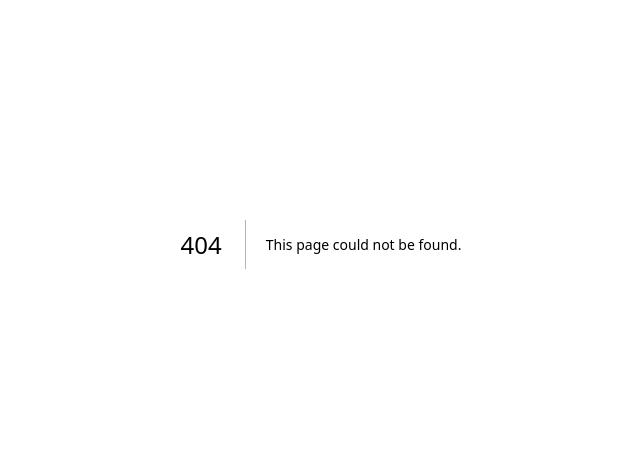
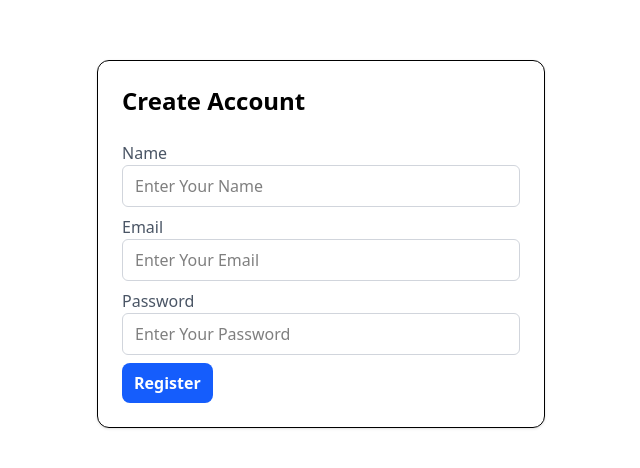
Before and after one commit to MrRohitMI/project-flow, a Next.js app: page /register in a window 1280 px wide. Before the commit this address had no page. Shown: the part 156-624 px from the top of the page, without its empty margins (319-959 px from the left). Built offline with nearby package versions, Linux system fonts and the light colour scheme.

Commit message:
Added user registration and login validation * User model + password hashing * Registration with Zod validation + duplicate email check * Login form + login validation * Find user + bcrypt password verification

```diff
--- /dev/null
+++ b/app/(auth)/login/page.tsx
@@ -0,0 +1,12 @@
+import LoginForm from "@/components/auth/login-form";
+
+export default function LoginPage() {
+  return (
+    <main className="flex min-h-screen items-center justify-center">
+      <div className="w-full max-w-md rounded-xl border p-6 shadow-sm">
+        <h1 className="mb-6 text-2xl font-bold">Login</h1>
+        <LoginForm/>
+      </div>
+    </main>
+  );
+}
--- /dev/null
+++ b/app/(auth)/register/page.tsx
@@ -0,0 +1,13 @@
+import RegisterForm from "@/components/auth/register-form";
+
+export default function RegisterPage() {
+  return (
+    <main className="flex min-h-screen items-center justify-center">
+      <div className="w-full max-w-md rounded-xl border p-6 shadow-sm">
+        <h1 className="mb-6 text-2xl font-bold">Create Account</h1>
+
+        <RegisterForm />
+      </div>
+    </main>
+  );
+}
--- a/app/(dashboard)/dashboard/page.tsx
+++ b/app/(dashboard)/dashboard/page.tsx
@@ -74,7 +74,7 @@ export default async function Dashboard() {
             </thead>
             <tbody>
               {recentProjects.map((project) => (
-                <tr key={project.id}>
+                <tr key={project._id.toString()}>
                   <td>{project.name}</td>
                   <td>
                     <Badge status={project.status.toUpperCase()} />
@@ -97,7 +97,7 @@ export default async function Dashboard() {
             </thead>
             <tbody>
               {recentTasks.map((task) => (
-                <tr key={task.id}>
+                <tr key={task._id.toString()}>
                   <td>{task.title}</td>
                   <td>{task.projectId.name}</td>
                   <td>
--- /dev/null
+++ b/app/actions/auth.ts
@@ -0,0 +1,133 @@
+"use server";
+
+import { comparePassword, hashPassword } from "@/lib/auth";
+import dbConnect from "@/lib/mongodb";
+import User from "@/model/User";
+import { loginSchema, userSchema } from "@/schemas/user.schema";
+
+type ErrorObject = { name?: string; email?: string; password?: string };
+type UserValues = {
+  name?: string;
+  email: string;
+  password: string;
+};
+
+type userActionState = {
+  success: boolean;
+  message: string;
+  errors?: ErrorObject;
+  values?: UserValues;
+};
+export async function registerUser(
+  _prevState: userActionState,
+  formData: FormData,
+) {
+  const data = {
+    name: formData.get("name")?.toString().trim(),
+    email: formData.get("email")?.toString().trim().toLowerCase(),
+    password: formData.get("password")?.toString(),
+  };
+
+  const result = userSchema.safeParse(data);
+  if (!result.success) {
+    const errors: ErrorObject = {};
+    result.error.issues.forEach((issue) => {
+      const field = issue.path[0];
+      if (typeof field === "string") {
+        errors[field as keyof ErrorObject] = issue.message;
+      }
+    });
+    return {
+      success: false,
+      message: "Please fix the errors.",
+      errors,
+      values: {
+        name: String(formData.get("name") || ""),
+        email: String(formData.get("email") || ""),
+        password: "",
+      },
+    };
+  }
+  await dbConnect();
+  const { name, email, password } = result.data;
+  const existingUser = await User.findOne({ email: email });
+  if (existingUser) {
+    return {
+      success: false,
+      message: "User email already exists!",
+      values: {
+        name: String(formData.get("name") || ""),
+        email: String(formData.get("email") || ""),
+        password: "",
+      },
+    };
+  }
+  const hashedPassword = await hashPassword(password);
+  await User.create({
+    name: name,
+    email: email,
+    password: hashedPassword,
+  });
+  return {
+    success: true,
+    message: "Registration successful",
+  };
+}
+
+export async function loginUser(
+  _prevState: userActionState,
+  formData: FormData,
+) {
+  const data = {
+    email: formData.get("email"),
+    password: formData.get("password"),
+  };
+  const result = loginSchema.safeParse(data);
+  if (!result.success) {
+    const errors: ErrorObject = {};
+    result.error.issues.forEach((issue) => {
+      const field = issue.path[0];
+      errors[field as keyof ErrorObject] = issue.message;
+    });
+    return {
+      success: false,
+      message: "Please fix errors",
+      errors,
+      values: {
+        email: String(formData.get("email") || ""),
+        password: "",
+      },
+    };
+  }
+  await dbConnect();
+  const { email, password } = result.data;
+
+  const user = await User.findOne({ email });
+
+  if (!user) {
+    return {
+      success: false,
+      message: "Invalid email or password",
+      values: {
+        email: String(formData.get("email") || ""),
+        password: "",
+      },
+    };
+  }
+  const passwordMatch: boolean = await comparePassword(password, user.password);
+  if (!passwordMatch) {
+    return {
+      success: false,
+      message: "Invalid email or password",
+      values: {
+        email: String(formData.get("email") || ""),
+        password: "",
+      },
+    };
+  }
+
+  return {
+    success: true,
+    message: "Login successful",
+  };
+}
--- /dev/null
+++ b/components/auth/login-form.tsx
@@ -0,0 +1,42 @@
+"use client";
+import { useActionState } from "react";
+import Input from "../ui/form/input";
+import { loginUser } from "@/app/actions/auth";
+import Button from "../ui/button";
+
+export default function LoginForm() {
+  const [state, formAction, isPending] = useActionState(loginUser, {
+    success: false,
+    message: "",
+  });
+  return (
+    <>
+      <form action={formAction}>
+        <Input
+          placeholder="Enter Your Email"
+          label="Email"
+          name="email"
+          type="email"
+          error={state.errors?.email}
+          defaultValue={state.values?.email}
+        />
+        <Input
+          label="Password"
+          name="password"
+          placeholder="Enter Your Password"
+          type="password"
+          error={state.errors?.password}
+        />
+        <Button disabled={isPending}>
+          {isPending ? "Logging in..." : "Login"}
+        </Button>
+
+        {state.message && (
+          <p className={state.success ? "text-green-600" : "text-red-600"}>
+            {state.message}
+          </p>
+        )}
+      </form>
+    </>
+  );
+}
--- /dev/null
+++ b/components/auth/register-form.tsx
@@ -0,0 +1,47 @@
+"use client";
+import { registerUser } from "@/app/actions/auth";
+import Input from "../ui/form/input";
+import { useActionState } from "react";
+import Button from "../ui/button";
+
+export default function RegisterForm() {
+  const [state, formAction, isPending] = useActionState(registerUser, {
+    success: false,
+    message: "",
+  });
+  return (
+    <form action={formAction}>
+      <Input
+        label="Name"
+        name="name"
+        placeholder="Enter Your Name"
+        error={state.errors?.name}
+        defaultValue={state.values?.name}
+      />
+      <Input
+        label="Email"
+        name="email"
+        placeholder="Enter Your Email"
+        type="email"
+        error={state.errors?.email}
+        defaultValue={state.values?.email}
+      />
+      <Input
+        label="Password"
+        name="password"
+        placeholder="Enter Your Password"
+        type="password"
+        error={state.errors?.password}
+      />
+      <Button disabled={isPending}>
+        {isPending ? "Creating Account..." : "Register"}
+      </Button>
+
+      {state.message && (
+        <p className={state.success ? "text-green-600" : "text-red-600"}>
+          {state.message}
+        </p>
+      )}
+    </form>
+  );
+}
--- /dev/null
+++ b/lib/auth.ts
@@ -0,0 +1,8 @@
+import bcrypt from "bcryptjs";
+
+export async function hashPassword(password:string) {
+    return bcrypt.hash(password,12);
+}
+export async function comparePassword(password:string,hashedPassword:string) {
+    return bcrypt.compare(password,hashedPassword)
+}
--- a/model/Project.ts
+++ b/model/Project.ts
@@ -1,7 +1,7 @@
 import mongoose, { Schema, Document } from "mongoose";
 
 type StatusTypes = "active" | "completed" | "archived";
-export interface Project extends Document {
+interface Project extends Document {
   name: string;
   key: string;
   description: string;
--- /dev/null
+++ b/model/User.ts
@@ -0,0 +1,41 @@
+import mongoose, { Schema, Document } from "mongoose";
+interface User extends Document {
+  name: string;
+  email: string;
+  password: string;
+  createdAt: Date;
+  updatedAt: Date;
+}
+
+const UserSchema: Schema<User> = new Schema(
+  {
+    name: {
+      type: String,
+      required: true,
+      trim: true,
+      minLength: [3, "User Name must have at least 3 characters"],
+      match: [
+        /^[A-Za-z]+(?: [A-Za-z]+)*$/,
+        "User Name must contain only letters and spaces",
+      ],
+    },
+    email: {
+      type: String,
+      required: true,
+      trim: true,
+      lowercase: true,
+      unique: true,
+    },
+    password: {
+      type: String,
+      required: true,
+    },
+  },
+  {
+    timestamps: true,
+  },
+);
+
+const User = mongoose.models.User || mongoose.model<User>("User", UserSchema);
+
+export default User;
--- a/package.json
+++ b/package.json
@@ -10,6 +10,7 @@
   },
   "dependencies": {
     "@reduxjs/toolkit": "^2.12.0",
+    "bcryptjs": "^3.0.3",
     "lucide-react": "^1.31.0",
     "mongoose": "^9.9.3",
     "next": "16.3.0",
@@ -20,6 +21,7 @@
   },
   "devDependencies": {
     "@tailwindcss/postcss": "^4",
+    "@types/bcryptjs": "^2.4.6",
     "@types/node": "^20",
     "@types/react": "^19",
     "@types/react-dom": "^19",
--- /dev/null
+++ b/schemas/user.schema.ts
@@ -0,0 +1,34 @@
+import z from "zod";
+
+export const userSchema = z.object({
+  name: z
+    .string({ error: "User Name is required" })
+    .trim()
+    .min(3, { error: "User Name must be minimum 3 characters" })
+    .regex(/^[A-Za-z]+(?: [A-Za-z]+)*$/, {
+      error: "User Name must contain only letters",
+    }),
+  email: z.email({ error: "Please enter a valid email" }),
+  password: z
+    .string({ error: "Password is required" })
+    .min(8, { error: "Password must be minimum 8 characters" })
+    .regex(/[a-z]/, {
+      error: "Password must contain at least one lowercase letter",
+    })
+    .regex(/[A-Z]/, {
+      error: "Password must contain at least one uppercase letter",
+    })
+    .regex(/[0-9]/, {
+      error: "Password must contain at least one number",
+    })
+    .regex(/[^A-Za-z0-9]/, {
+      error: "Password must contain at least one special character",
+    }),
+});
+
+export const loginSchema = z.object({
+  email: z.email({ error: "Please enter a valid email" }),
+  password: z
+    .string({ error: "Password is required" })
+    .min(1, { error: "Password is required" }),
+});
```
Also changed, not shown: 1 other file (tests, documents, lock files or other folders).
